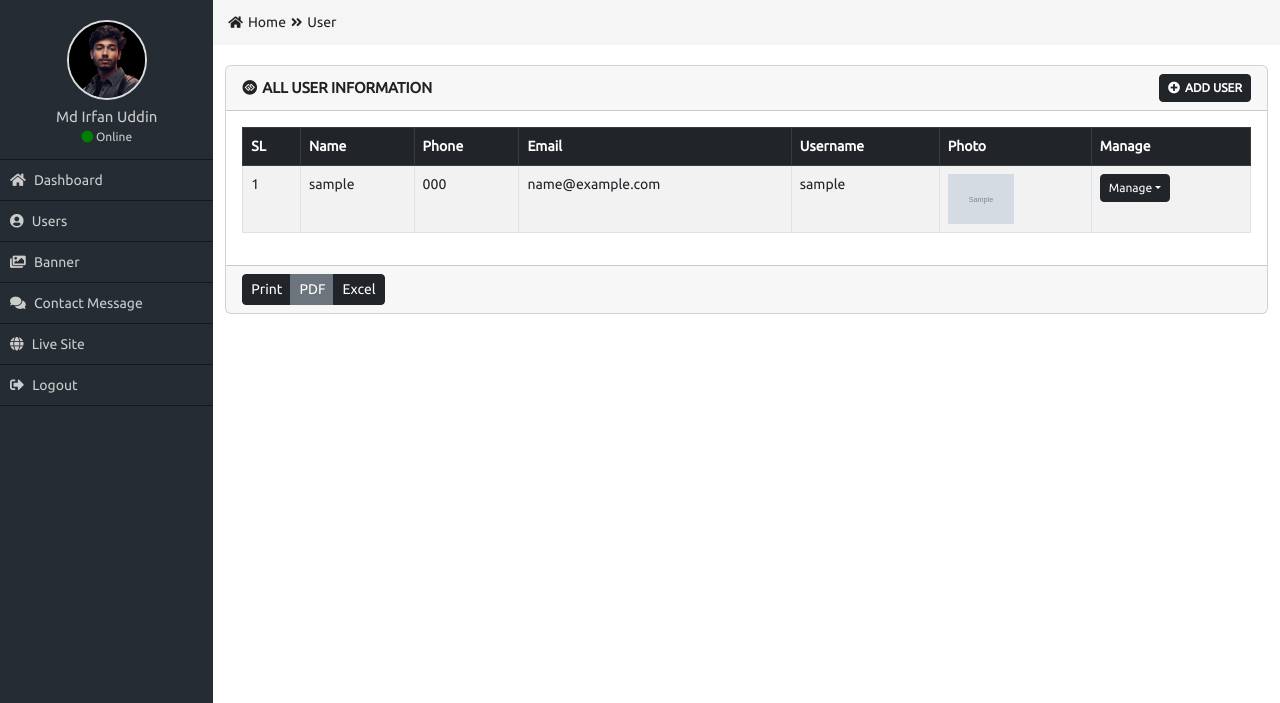
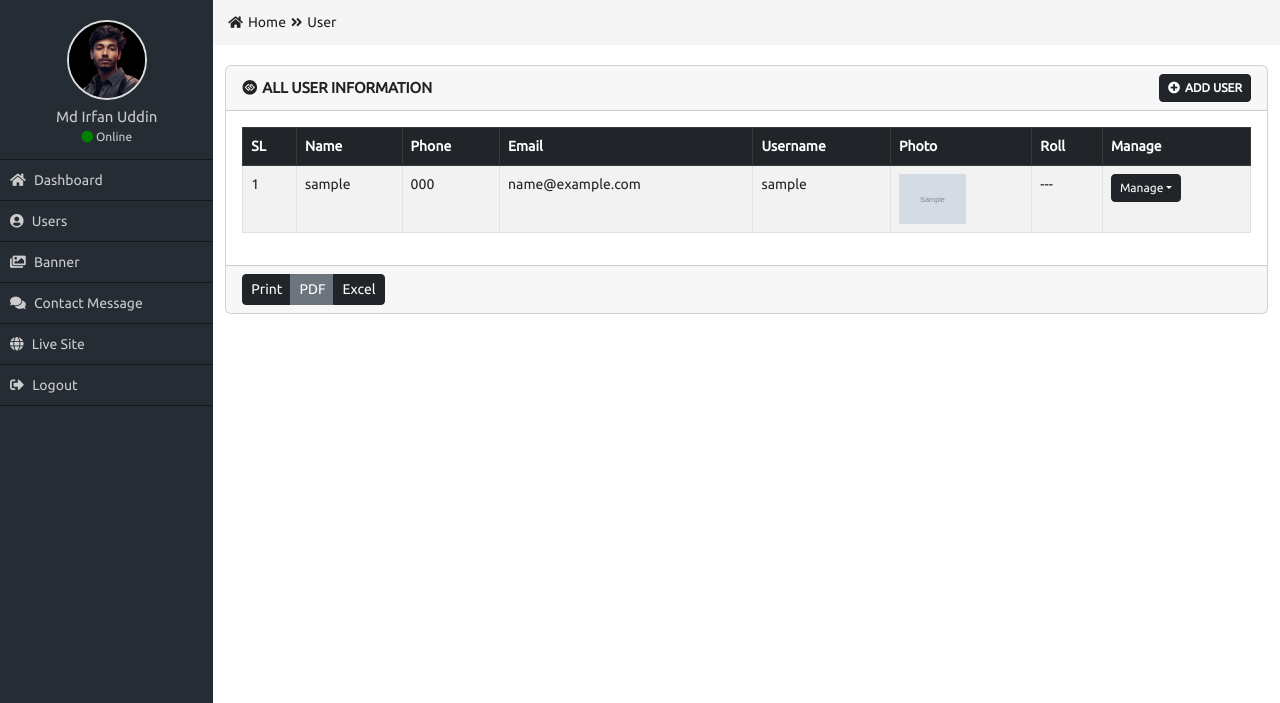
Before and after one commit to Si4m/HTML_Admin_Panel, a PHP site: page /all-user.php in a window 1280 px wide. Shown: the part 60-763 px from the top of the page. Run offline with PHP 8.4, Linux system fonts and the light colour scheme; tables that the repository leaves empty or names only in its code hold one stand-in row (values such as "Sample post"); grey boxes marked "Sample" are stand-in pictures.

```diff
--- a/all-user.php
+++ b/all-user.php
@@ -41,6 +41,7 @@ include_once "function.php";
                                       <th>Email</th>
                                       <th>Username</th>
                                       <th>Photo</th>
+                                      <th>Roll</th>
                                       <th>Manage</th>
                                     </tr>
                                   </thead>
@@ -60,7 +61,10 @@ include_once "function.php";
                                       <td> <?php echo $data['user_phone'];  ?></td>
                                       <td><?php echo $data['user_email'];  ?> </td>
                                       <td> <?php echo $data['user_username'];  ?></td>
-                                      <td> <img height="50" src="upload/<?php echo $data['user_img'];  ?>" alt=""></td>
+                                      <td> <img height="50" src="upload/<?php echo $data['user_img']; ?>" alt=""></td>
+                                      <td> ---</td>
+
+
                                       <td>
                                           <div class="btn-group btn_group_manage" role="group">
                                             <button type="button" class="btn btn-sm btn-dark dropdown-toggle" data-bs-toggle="dropdown" aria-expanded="false">Manage</button>
```
